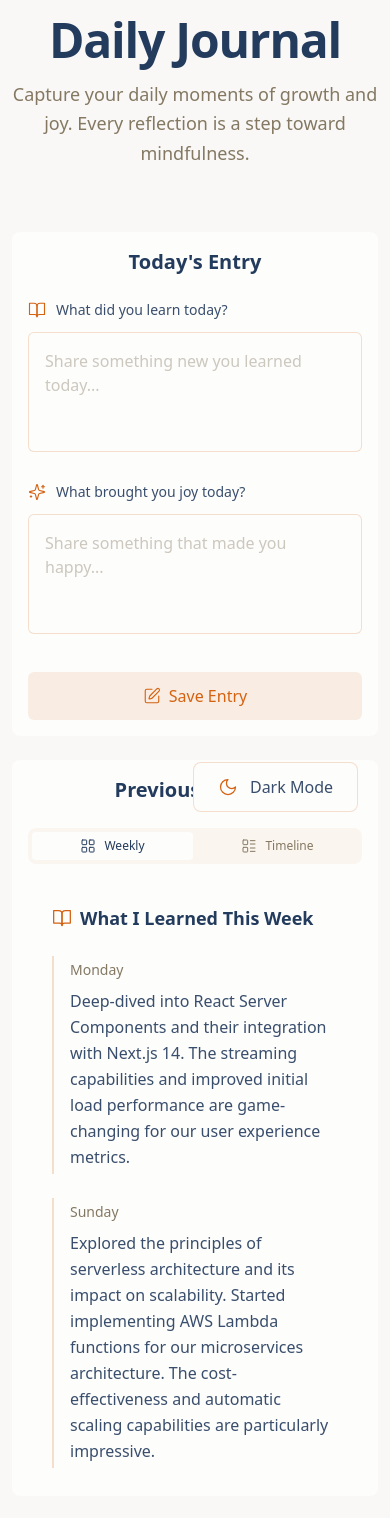
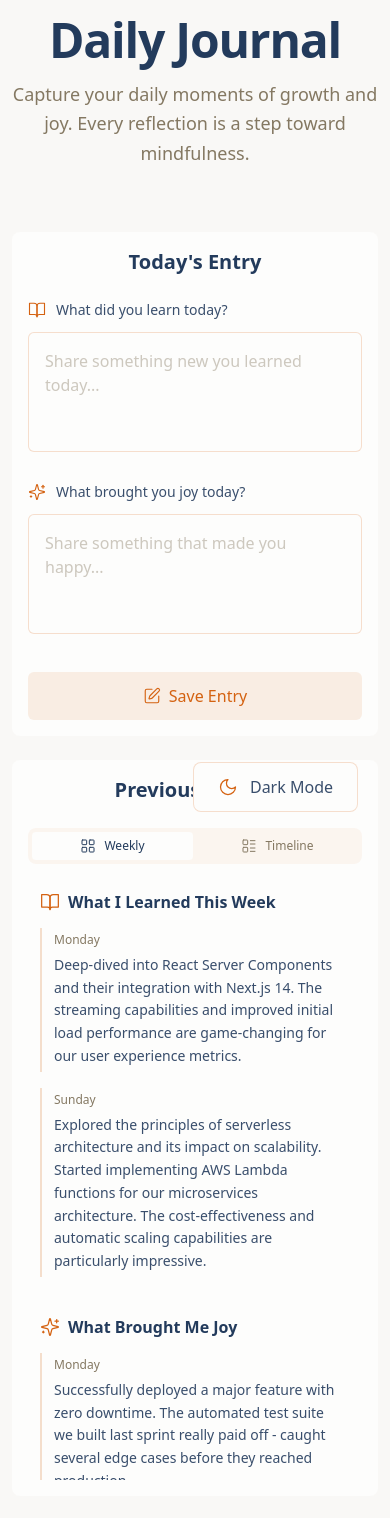
Before and after one commit to morhendos/quick-journal-app, a Next.js app: page / in a window 390 px wide. Shown: the top 1518 px of the page. Built offline with nearby package versions, Linux system fonts and the light colour scheme.

Commit message:
feat: enhance WeeklyGroupedView mobile responsiveness

```diff
--- a/src/components/journal/WeeklyGroupedView.tsx
+++ b/src/components/journal/WeeklyGroupedView.tsx
@@ -16,7 +16,7 @@ export function WeeklyGroupedView({ entries }: WeeklyGroupedViewProps) {
   });
 
   return (
-    <div className="space-y-8">
+    <div className="space-y-4 sm:space-y-8">
       <Section
         title="What I Learned This Week"
         icon={<BookOpen size={20} className="text-accent" strokeWidth={1.5} />}
@@ -56,12 +56,12 @@ function Section({
   children: React.ReactNode;
 }) {
   return (
-    <div className="paper-texture bg-paper rounded-lg p-6 journal-shadow">
-      <h3 className="flex items-center gap-2 text-lg font-semibold text-ink mb-6 journal-heading transition-colors">
+    <div className="paper-texture bg-paper rounded-lg p-3 sm:p-6 journal-shadow">
+      <h3 className="flex items-center gap-2 text-base sm:text-lg font-semibold text-ink mb-4 sm:mb-6 journal-heading transition-colors">
         {icon}
-        {title}
+        <span className="leading-tight">{title}</span>
       </h3>
-      <div className="space-y-6">
+      <div className="space-y-4 sm:space-y-6">
         {children}
       </div>
     </div>
@@ -69,12 +69,20 @@ function Section({
 }
 
 function EntryItem({ date, content }: { date: string; content: string }) {
+  const dayName = new Date(date).toLocaleDateString('en-US', { weekday: 'long' });
+  const isToday = new Date(date).toDateString() === new Date().toDateString();
+
   return (
-    <div className="border-l-2 border-accent/20 pl-4 py-1">
-      <time className="block text-muted text-sm mb-2 journal-text transition-colors">
-        {new Date(date).toLocaleDateString('en-US', { weekday: 'long' })}
+    <div className="border-l-2 border-accent/20 pl-3 sm:pl-4 py-1">
+      <time className="flex items-center gap-2 text-muted text-xs sm:text-sm mb-1.5 sm:mb-2 journal-text transition-colors">
+        {dayName}
+        {isToday && (
+          <span className="bg-accent/10 text-accent px-2 py-0.5 rounded-full text-xs">
+            Today
+          </span>
+        )}
       </time>
-      <p className="text-ink/90 journal-text leading-relaxed transition-colors">
+      <p className="text-ink/90 journal-text leading-relaxed text-sm sm:text-base transition-colors">
         {content}
       </p>
     </div>
```
